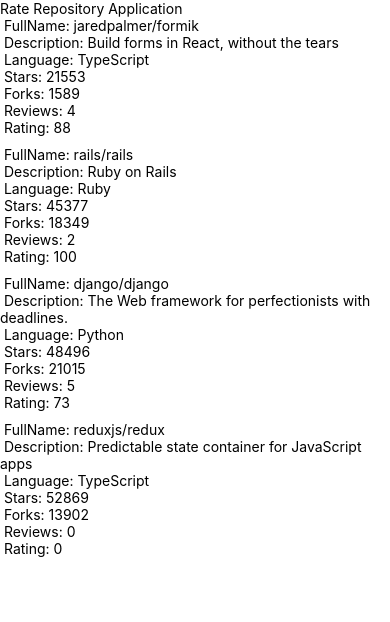
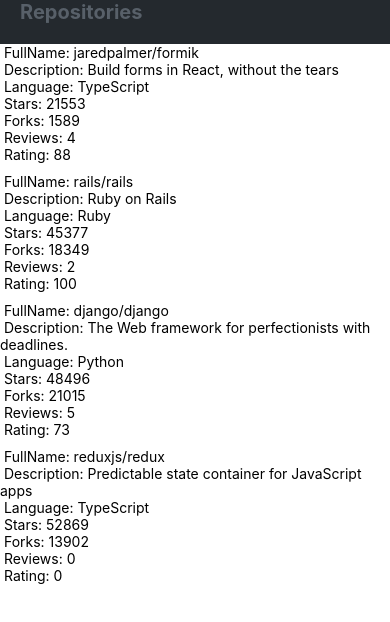
Before and after one commit to apndx/rate-repos-app, a React Native app: screen / in a window 390 px wide. Shown: the top 622 px of the page. Built offline with nearby package versions, Linux system fonts and the light colour scheme.

Commit message:
Exercise 10.4: the app bar

```diff
--- /dev/null
+++ b/src/components/AppBar.jsx
@@ -0,0 +1,35 @@
+import React from 'react';
+import { View, StyleSheet, Pressable, Alert, Text } from 'react-native';
+import Constants from 'expo-constants';
+import theme from '../theme';
+
+const styles = StyleSheet.create({
+  container: {
+    padding: theme.padding.basic,
+    paddingTop: Constants.statusBarHeight,
+    backgroundColor: theme.colors.appBarBackground,
+  },
+  tabText: {
+    color: theme.colors.textSecondary,
+    fontSize: theme.fontSizes.heading,
+    fontWeight: theme.fontWeights.bold
+  }
+});
+
+const Tab = () => {
+  return (
+    <Pressable
+      onPress={() => Alert.alert('You pressed the text!')}
+    >
+      <Text style={styles.tabText}>Repositories</Text>
+    </Pressable>
+  );
+};
+
+const AppBar = () => {
+  return <View style={styles.container}>{/* ... */}
+          <Tab></Tab>
+        </View>;
+};
+
+export default AppBar;
--- a/src/components/Main.jsx
+++ b/src/components/Main.jsx
@@ -1,20 +1,21 @@
 import React from 'react';
-import Constants from 'expo-constants';
-import { Text, StyleSheet, View } from 'react-native';
+import AppBar from './AppBar';
+
+import { StyleSheet, View } from 'react-native';
 import RepositoryList from './RepositoryList';
 
 const styles = StyleSheet.create({
   container: {
-    marginTop: Constants.statusBarHeight,
     flexGrow: 1,
     flexShrink: 1,
   },
 });
 
+
 const Main = () => {
   return (
     <View style={styles.container}>
-      <Text>Rate Repository Application</Text>
+     <AppBar></AppBar>
       <RepositoryList></RepositoryList>
     </View>
   );
--- /dev/null
+++ b/src/theme.js
@@ -0,0 +1,25 @@
+const theme = {
+    colors: {
+      textPrimary: '#24292e',
+      textSecondary: '#586069',
+      primary: '#0366d6',
+      appBarBackground: '#24292e'
+    },
+    fontSizes: {
+      body: 14,
+      subheading: 16,
+      heading: 20
+    },
+    fonts: {
+      main: 'System',
+    },
+    fontWeights: {
+      normal: '400',
+      bold: '700',
+    },
+    padding: {
+      basic: 20
+    }
+  };
+
+  export default theme;
```
Also changed, not shown: src/components/Text.jsx (added, +40 -0 lines).
